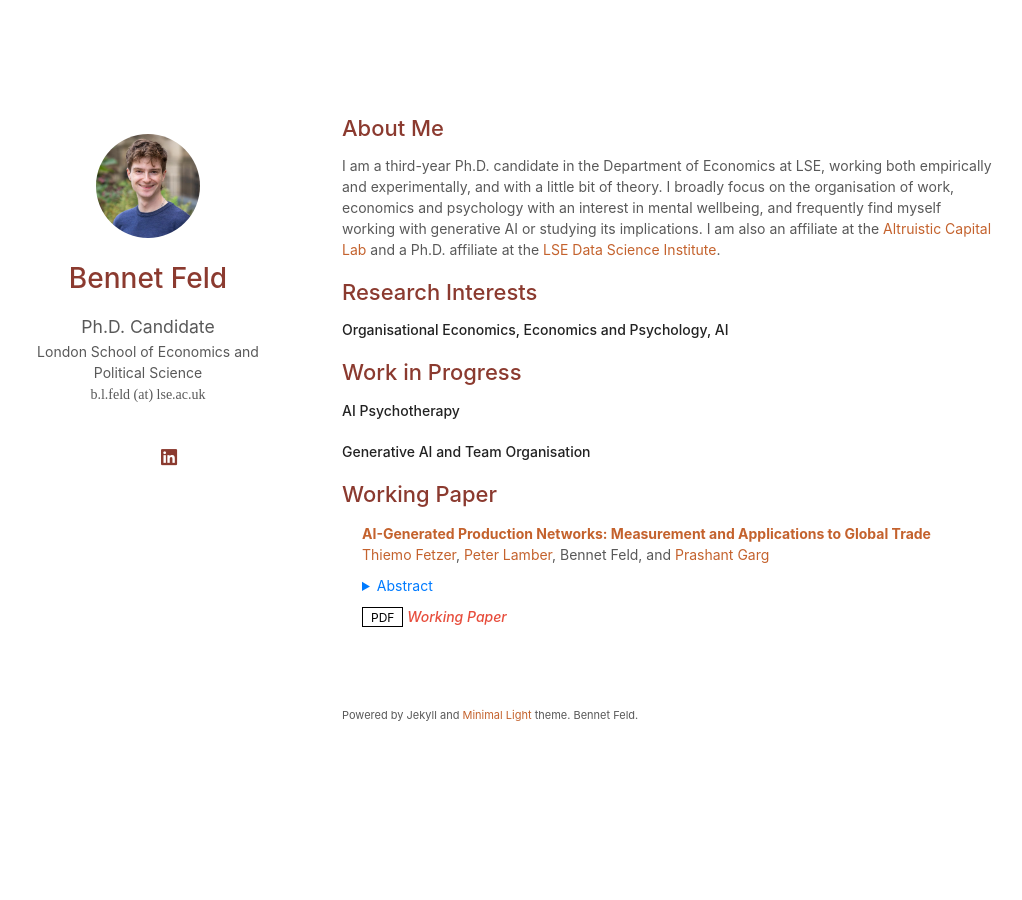
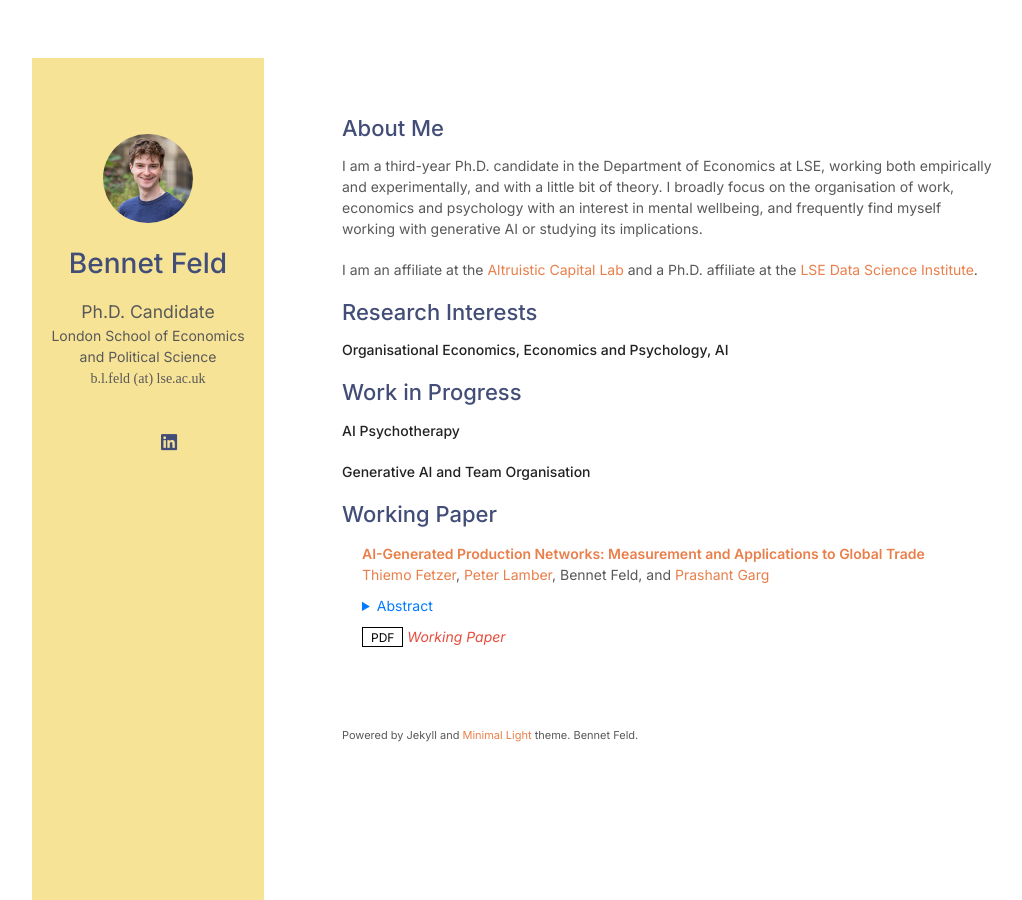
Before and after one commit to blfeld/blfeld.github.com, a Jekyll site: the page built from index.md, in a window 1280 px wide. Shown: the whole page, without its empty margins (128-1150 px from the left). Built offline with Jekyll 4.4.1, drawn with Linux system fonts in a browser that asks for light colours; a style sheet for code colours, icons or effects is not loaded; our own code applies the rules of GitHub Pages for plain Markdown files.

Commit message:
Redesign: Inter font, new color scheme, yellow sidebar
- Font: Inter (closest free equivalent to Graphik) via Google Fonts
- Colors: indigo #434E78 headings, orange #E97F4A links
- Dark mode: warm yellow #F7E396 headings, steel blue #607B8F links
- Left sidebar: warm yellow #F7E396 background (light), indigo #434E78 (dark)
- About Me: affiliations moved to separate paragraph

Co-Authored-By: Claude Sonnet 4.6 <noreply@anthropic.com>

```diff
--- a/_sass/minimal-light-no-dark-mode.scss
+++ b/_sass/minimal-light-no-dark-mode.scss
@@ -7,7 +7,7 @@
   height:2.4rem;
   width:2.4rem;
   background-color:transparent;
-  color:#8b3a2f!important;
+  color:#434E78!important;
   border-radius:100%;
   text-align:center;
   font-size:1.15rem;
@@ -183,18 +183,18 @@ papertitle {
 
 h3, h4, h5, h6 {
   font-weight: 600;
-  color:#8b3a2f;
+  color:#434E78;
   margin:0 0 20px;
 }
 
 h1 {
   font-weight: 500;
-  color:#8b3a2f;
+  color:#434E78;
   margin:0 0 20px;
 }
 
 h2 {
-  color:#8b3a2f;
+  color:#434E78;
   font-weight: 500;
   margin:2px 0px 15px;
   font-size: 157%;
--- a/_sass/minimal-light.scss
+++ b/_sass/minimal-light.scss
@@ -7,14 +7,14 @@
   height:2.4rem;
   width:2.4rem;
   background-color:transparent;
-  color:#8b3a2f!important;
+  color:#434E78!important;
   border-radius:100%;
   text-align:center;
   font-size:1.15rem;
   line-height:2.5rem;
   margin-right:1rem}
 
-@media (prefers-color-scheme: dark) { .social-icons a {color: #f0956a !important; }}
+@media (prefers-color-scheme: dark) { .social-icons a {color: #607B8F !important; }}
 
 .social-icons a:last-child{margin-right:0}.social-icons a:hover{background-color:white;
     color:black;
@@ -164,6 +164,10 @@ papertitle {
         color: #dadbdf;
     }
 
+    header {
+        background-color: #434E78;
+    }
+
     autocolor{
       color:#dadbdf;
     }
@@ -230,18 +234,18 @@ papertitle {
 
 h3, h4, h5, h6 {
   font-weight: 600;
-  color:#8b3a2f;
+  color:#434E78;
   margin:0 0 20px;
 }
 
 h1 {
   font-weight: 500;
-  color:#8b3a2f;
+  color:#434E78;
   margin:0 0 20px;
 }
 
 h2 {
-  color:#8b3a2f;
+  color:#434E78;
   font-weight: 500;
   margin:2px 0px 15px;
   font-size: 157%;
@@ -249,11 +253,11 @@ h2 {
 
 @media (prefers-color-scheme: dark) {
   h1, h3, h4, h5, h6 {
-    color:rgb(240, 149, 106);
+    color:#F7E396;
   }
 
   h2 {
-    color:rgb(240, 149, 106);
+    color:#F7E396;
   }
 }
 
@@ -270,17 +274,17 @@ h1 {
 }
 
 a {
-  color:#c4622d;
+  color:#E97F4A;
   text-decoration:none;
 }
 
 a:hover {
-  color:#8b3a2f;
+  color:#434E78;
 }
 
 @media (prefers-color-scheme: dark) {
   a {
-    color:rgb(240, 149, 106);
+    color:#E97F4A;
   }
 }
 
@@ -360,8 +364,11 @@ header {
   float:left;
   position:fixed;
   -webkit-font-smoothing:subpixel-antialiased;
-  padding-top:4.0em;
-  text-align:center
+  padding:4.0em 1.2em 2.0em;
+  text-align:center;
+  background-color:#F7E396;
+  min-height:100vh;
+  box-sizing:border-box;
 }
 
 
--- a/assets/css/font_sans_serif.css
+++ b/assets/css/font_sans_serif.css
@@ -1,7 +1,9 @@
+@import url('https://fonts.googleapis.com/css2?family=Inter:ital,wght@0,300;0,400;0,500;0,600;1,400&display=swap');
+
 body {
     background-color: #fff;
     padding:50px;
-    font: 14px/1.5 -apple-system, BlinkMacSystemFont, "Segoe UI", Roboto, Oxygen, Ubuntu, Cantarell, "Fira Sans", "Droid Sans", "Helvetica Neue", Arial, sans-serif, "Apple Color Emoji", "Segoe UI Emoji", "Segoe UI Symbol";
+    font: 14px/1.5 'Inter', -apple-system, BlinkMacSystemFont, "Segoe UI", Roboto, Oxygen, Ubuntu, Cantarell, "Fira Sans", "Droid Sans", "Helvetica Neue", Arial, sans-serif, "Apple Color Emoji", "Segoe UI Emoji", "Segoe UI Symbol";
     color:#595959;
     font-weight:400;
   }
--- a/index.md
+++ b/index.md
@@ -4,7 +4,9 @@ layout: homepage
 
 ## About Me
 
-I am a third-year Ph.D. candidate in the Department of Economics at LSE, working both empirically and experimentally, and with a little bit of theory. I broadly focus on the organisation of work, economics and psychology with an interest in mental wellbeing, and frequently find myself working with generative AI or studying its implications. I am also an affiliate at the [Altruistic Capital Lab](https://altruisticcapitallab.com/) and a Ph.D. affiliate at the [LSE Data Science Institute](https://www.lse.ac.uk/dsi/about).
+I am a third-year Ph.D. candidate in the Department of Economics at LSE, working both empirically and experimentally, and with a little bit of theory. I broadly focus on the organisation of work, economics and psychology with an interest in mental wellbeing, and frequently find myself working with generative AI or studying its implications.
+
+I am an affiliate at the [Altruistic Capital Lab](https://altruisticcapitallab.com/) and a Ph.D. affiliate at the [LSE Data Science Institute](https://www.lse.ac.uk/dsi/about).
 
 ## Research Interests
 
```
Also changed, not shown: 1 other file.
